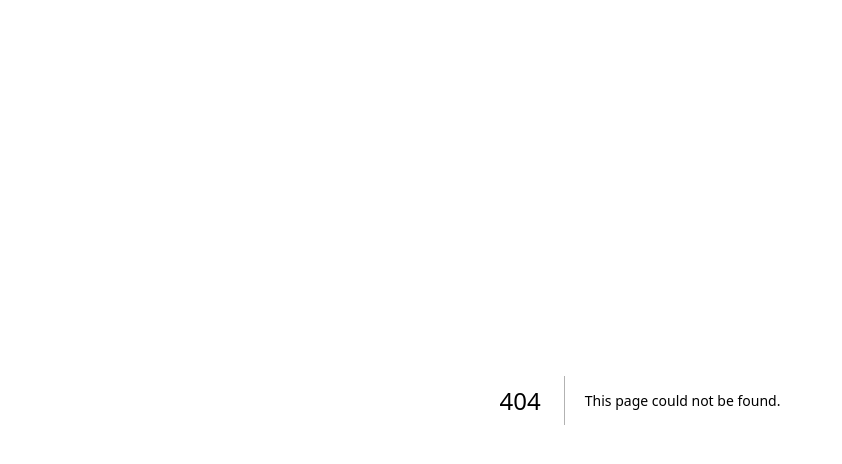
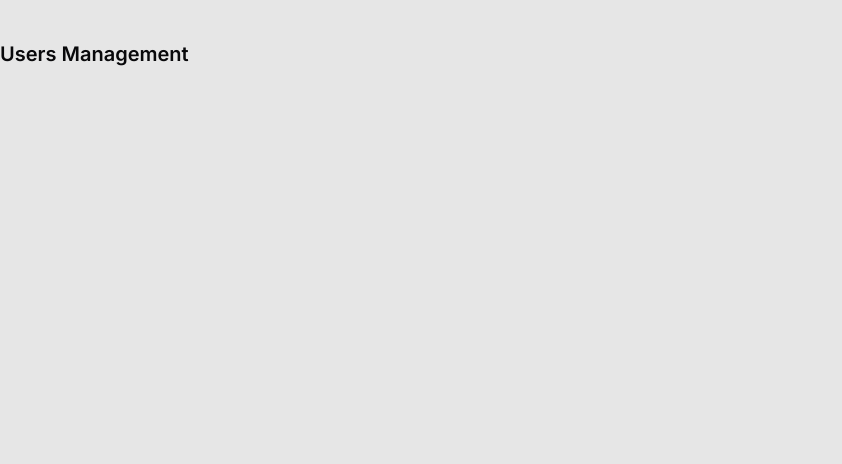
Before and after one commit to jetsgarcia/atlas, a Next.js app: page /admin/manage-users in a window 1280 px wide. Before the commit this address had no page. Shown: the top 464 px of the page, without its empty margins (0-842 px from the left). Built offline with nearby package versions, Linux system fonts and the light colour scheme.

Commit message:
Add page for users management

```diff
--- /dev/null
+++ b/app/(routes)/admin/manage-users/page.tsx
@@ -0,0 +1,13 @@
+import PageTitle from "@/components/admin/page-title";
+
+export default function ManageUsersPage() {
+  return (
+    <div className="py-10 max-w-[80rem] mx-10 xl:mx-auto">
+      <div className="grid gap-4">
+        <div className="flex justify-between items-center">
+          <PageTitle title="Users Management" />
+        </div>
+      </div>
+    </div>
+  );
+}
```
